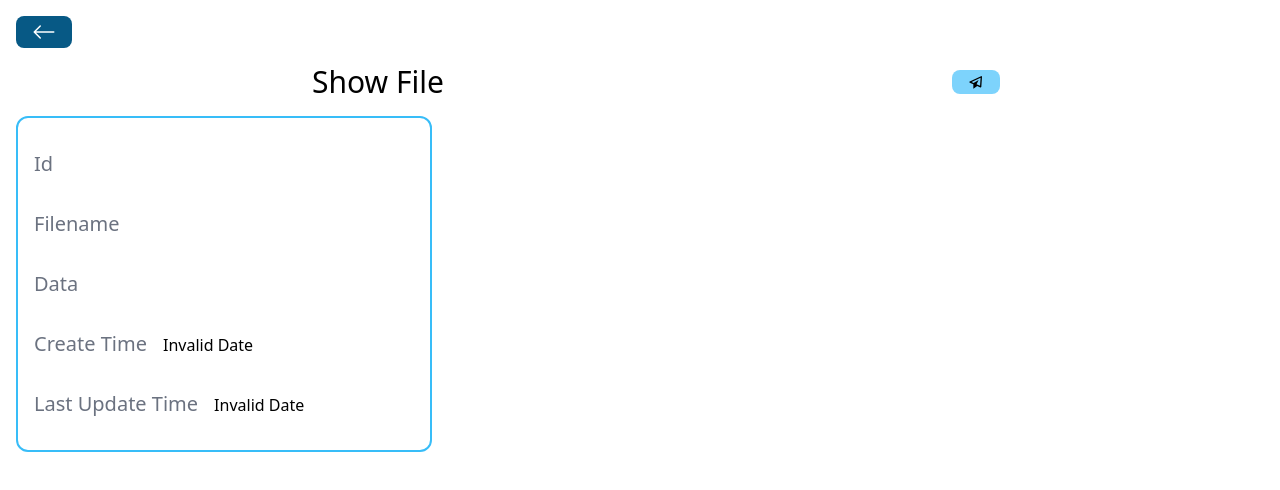
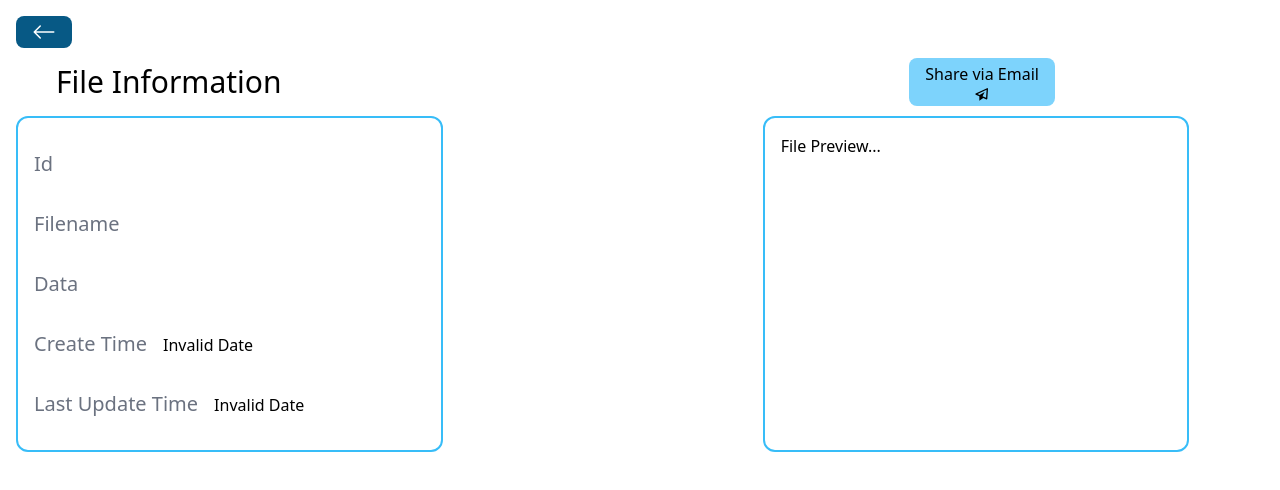
Before and after one commit to EZRA-DVLPR/Comp680FSWeb, a React (Vite) app in the folder client/: page /files/details/1 in a window 1280 px wide. Shown: the top 490 px of the page. Built offline with nearby package versions, Linux system fonts and the light colour scheme; no server answers.

Commit message:
added preview and spacings

```diff
--- a/client/src/pages/ShowFile.jsx
+++ b/client/src/pages/ShowFile.jsx
@@ -7,12 +7,13 @@ import Spinner from '../components/Spinner';
 import {BiPaperPlane} from 'react-icons/bi'
 
 const ShowFile = () => {
-  //email setup
+  //pre-fill email contents
   const recipient = '';
   const subject = encodeURIComponent('Check out this cool file!');
-  const body = encodeURIComponent('This file was found from FSW, a free file sharing website.');
+  const body = encodeURIComponent(`Check out this cool file: ${window.location.href}.\n\nThis file was found from FSW, a free file sharing website.`);
   const mailToLink = `mailto:${recipient}?subject=${subject}&body=${body}`;
 
+  //function to send email
   const sendEmail = () => {
     window.location.href = mailToLink;
   };
@@ -20,7 +21,8 @@ const ShowFile = () => {
   //obtain list and loading state of page
   const [loadedFile, setFile] = useState({});
   const [loading, setLoading] = useState(false);
-  //get id of book
+
+  //get id of file
   const { id } = useParams();
 
   useEffect(() => {
@@ -39,18 +41,30 @@ const ShowFile = () => {
     <div className='p-4'>
       <BackButton />
 
+      <div className='items-center w-screen flex'>
 
-      {/* Share the file */}
-      <div className='items-center justify-center w-screen flex'>
-        <h1 className='text-3xl my-4 w-1/2' >Show File</h1>
+        {/* title for page */}
+        <h1 className='text-3xl my-4 w-1/3 ml-10'>File Information</h1>
+
+        {/* empty space to fill horizonal line */}
+        <div className='w-1/3'></div>
+
+        {/* Share the file via email button */}
         <button className='bg-sky-300 hover:bg-sky-600 px-4 py-1 rounded-lg' onClick={sendEmail}>
+          Share via Email
+          <div className='flex justify-center'>
             <BiPaperPlane />
+          </div>
         </button>
       </div>
 
       {/* Display contents of the file */}
+
       {
         loading ? (<Spinner />) : (
+          <div className='w-screen flex'>
+
+            {/* file info */}
             <div className='flex flex-col border-2 border-sky-400 rounded-xl w-1/3 p-4'>
               <div className='my-4'>
                 <span className='text-xl mr-4 text-gray-500'>Id</span>
@@ -66,6 +80,7 @@ const ShowFile = () => {
               </div>
 
               {/* Obtain the metadata from the file */}
+
               <div className='my-4'>
                 <span className='text-xl mr-4 text-gray-500'>Create Time</span>
                 <span>{new Date(loadedFile.createdAt).toString()}</span>
@@ -74,11 +89,18 @@ const ShowFile = () => {
                 <span className='text-xl mr-4 text-gray-500'>Last Update Time</span>
                 <span>{new Date(loadedFile.updatedAt).toString()}</span>
               </div>
-
-
-
             </div>
 
+            {/* horizontal space */}
+
+            <div className='w-1/4'/>
+
+            {/* file preview */}
+
+            <div className='flex border-2 border-sky-400 rounded-xl w-1/3 p-4'>
+              File Preview...
+            </div>
+          </div>
         )
       }
     </div>
```
Lines whose indentation alone changed are shown as unchanged.
